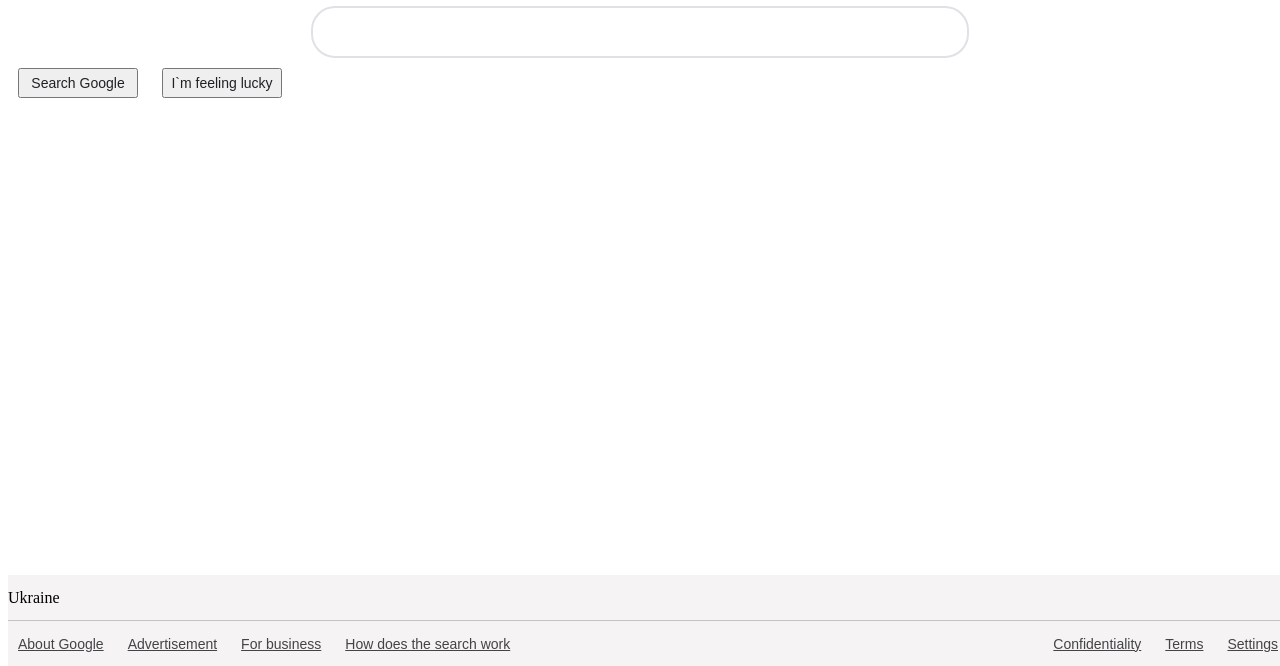
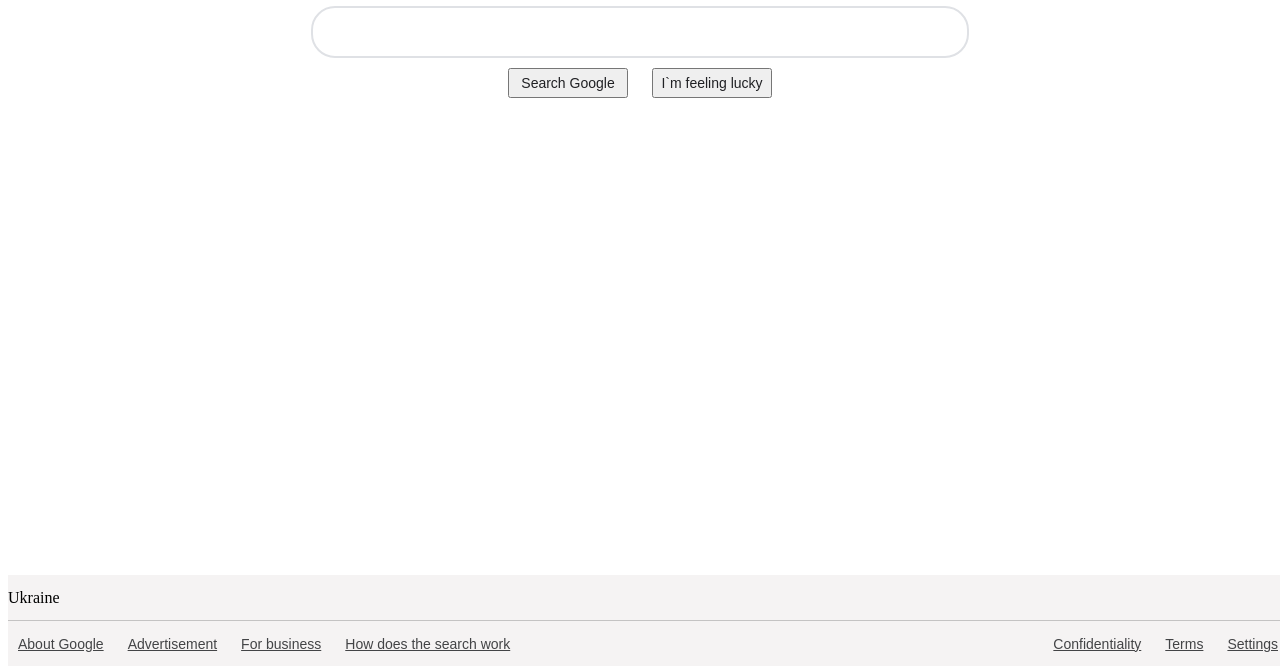
Before and after one commit to kiberchat/Prometeus-Sh, a plain HTML site: page index.html in a window 1280 px wide. Shown: the part 134-800 px from the top of the page. Drawn offline with Linux system fonts and the light colour scheme.

Commit message:
Add div style

```diff
--- a/styles.css
+++ b/styles.css
@@ -40,8 +40,8 @@ input {
     max-width: 784px;
     align-content: flex-start;
 }
-.nav-left {
-    text-align: left;
+div {
+    text-align: center;
 }
 #Ukraine {
     position: fixed;
```
